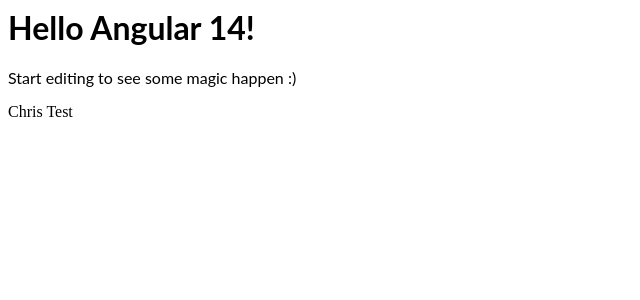
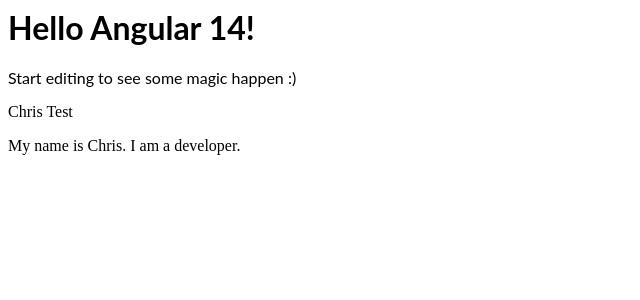
Before and after one commit to swiss-chris/angular-handlebars, an Angular app: page / in a window 1280 px wide. Shown: the top 300 px of the page, without its empty margins (0-640 px from the left). Built offline with nearby package versions, Linux system fonts and the light colour scheme.

Commit message:
3 files modified

```diff
--- a/src/app/app.component.html
+++ b/src/app/app.component.html
@@ -1,10 +1,10 @@
 <hello name="{{ name }}"></hello>
 <p>Start editing to see some magic happen :)</p>
 
-<app-my-container>
+<app-my-container [data]="{ name: 'Chris', occupation: 'developer' }">
   <script id="handlebars-demo" type="text/x-handlebars-template">
     <div>
-    	My name is {{name}}. I am a {{occupation}}.
+    	My name is {{data.name}}. I am a {{data.occupation}}.
     </div>
   </script>
 </app-my-container>
--- a/src/app/components/my-container/my-container.component.html
+++ b/src/app/components/my-container/my-container.component.html
@@ -1 +1,3 @@
 <p>Chris Test</p>
+<ng-content></ng-content>
+<div>My name is {{ data.name }}. I am a {{ data.occupation }}.</div>
--- a/src/app/components/my-container/my-container.component.ts
+++ b/src/app/components/my-container/my-container.component.ts
@@ -1,15 +1,12 @@
-import { Component, OnInit } from '@angular/core';
+import { Component, Input, OnInit } from '@angular/core';
 
 @Component({
   selector: 'app-my-container',
   templateUrl: './my-container.component.html',
-  styleUrls: ['./my-container.component.css']
+  styleUrls: ['./my-container.component.css'],
 })
-export class MyContainerComponent implements OnInit {
+export class MyContainerComponent {
+  constructor() {}
 
-  constructor() { }
-
-  ngOnInit() {
-  }
-
+  @Input() data: { name: string; occupation: string };
 }
```
